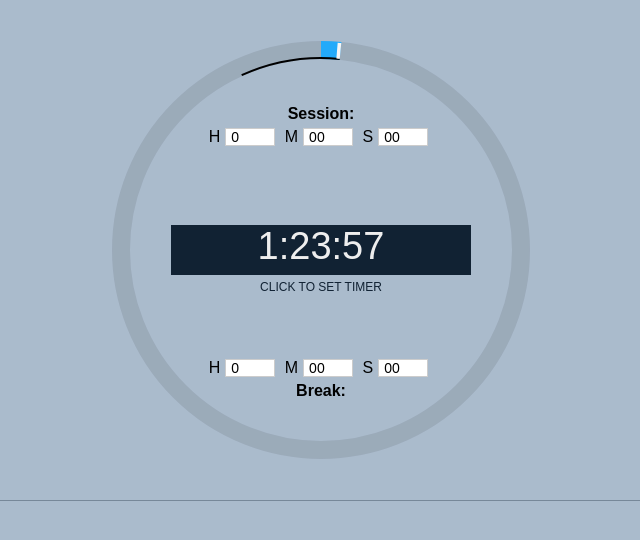
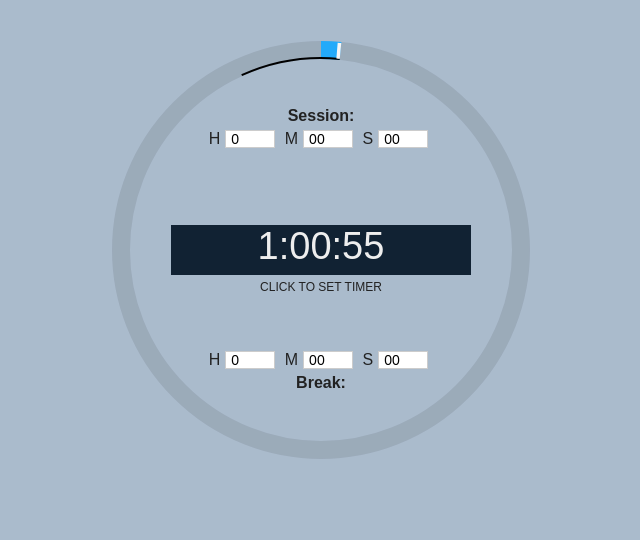
Before and after one commit to bdellaterra/FCPomodoro, a website built with webpack: page src/html/index.tmpl.html in a window 1280 px wide. Shown: the whole page, without its empty margins (319-959 px from the left). Built offline with nearby package versions, Linux system fonts and the light colour scheme; what present would draw is missing.

Commit message:
Auto-update digital time display.

```diff
--- a/src/css/styles.css
+++ b/src/css/styles.css
@@ -19,9 +19,9 @@ body,
 }
 
 #pomodoro {
-  outline: 1px solid #778899 ;
   text-align:center;
   font:16px sans-serif;
+  color: #222222;
 }
 
 .heading {
@@ -45,6 +45,14 @@ body,
 
 #content {
   z-index: 10;
+}
+
+a {
+  position: relative;
+  text-decoration: none;
+  color: inherit;
+  cursor: pointer;
+  z-index:25;
 }
 
 textarea,
@@ -84,10 +92,11 @@ input[type=number] {
   right: 0;
   margin-left: auto;
   margin-right: auto;
-  top: 100px;
+  top: 102px;
 }
 
 #readout {
+  position: static;
   height: 100px;
 }
 
@@ -101,10 +110,14 @@ input[type=number] {
   font-size: 38px;
 }
 
+.digitalTime {
+  line-height: 50px;
+}
+
 .instruction {
   position:static;
   font-size: 12px;
-  color: #112233;
+  color: #222222;
   margin-top: 5px;
 }
 
@@ -119,7 +132,7 @@ input[type=number] {
   right: 0;
   margin-left: auto;
   margin-right: auto;
-  bottom: 120px;
+  bottom: 128px;
 }
 
 canvas {
--- a/src/html/index.tmpl.html
+++ b/src/html/index.tmpl.html
@@ -12,22 +12,24 @@
                     <div id="session">
                         <div class="container">
                             <div class="heading">Session:</div>
-                            H<input class="hours" type="number" value="0" min="0" max="9" />
-                            M<input class="minutes" type="number" value="00" min="0" max="59" />
-                            S<input class="seconds" type="number" value="00" min="0" max="59" />
+                            H<input id="sessionHours" type="number" value="0" min="0" max="9" />
+                            M<input id="sessionMinutes" type="number" value="00" min="0" max="59" />
+                            S<input id="sessionSeconds" type="number" value="00" min="0" max="59" />
                         </div>
                     </div>
-                    <div id="readout">
-                        <div class="container">
-                            <div>1:23:57</div>
+                    <a id="toggle" href="#">
+                        <div id="readout">
+                            <div class="container">
+                                <div id="digitalTime"></div>
+                            </div>
+                            <div class="instruction">CLICK TO SET TIMER</div>
                         </div>
-                        <div class="instruction">CLICK TO SET TIMER</div>
-                    </div>
+                    </a>
                     <div id="break">
                         <div class="container">
-                            H<input class="hours" type="number" value="0" min="0" max="9" />
-                            M<input class="minutes" type="number" value="00" min="0" max="59" />
-                            S<input class="seconds" type="number" value="00" min="0" max="59" />
+                            H<input id="breakHours" type="number" value="0" min="0" max="9" />
+                            M<input id="breakMinutes" type="number" value="00" min="0" max="59" />
+                            S<input id="breakSeconds" type="number" value="00" min="0" max="59" />
                             <div class="heading">Break:</div>
                         </div>
                     </div>
--- a/src/js/index.js
+++ b/src/js/index.js
@@ -13,6 +13,7 @@ import makeSecondsArc from './ui/secondsArc'
 import makeTimer from './time/timer'
 import now from 'present'
 import sleep from './time/sleep'
+import { displayDigitalTime } from './ui/input'
 
 
 // Create a shared timer to synchronize components.
@@ -51,6 +52,9 @@ secondsGen.addCallback(() => {
   secondsArc.setRotation(ARC_CLOCK_ROTATION + minutesArc.getEnd())
 })
 
+// Update the digital timer display once per second.
+secondsGen.addCallback(() => displayDigitalTime(timer.remaining()))
+
 // Create a generator to dispatch rendering of various ui components.
 const renderGen = makeDispatcher()
 
--- a/src/js/ui/input.js
+++ b/src/js/ui/input.js
@@ -1,3 +1,8 @@
+import { msecsToHours, msecsToMinutes, msecsToSeconds } from '../utility/conv'
+import { MINUTES_PER_HOUR, SECONDS_PER_MINUTE } from '../utility/constants'
+
+// DOM element containing digital time readout
+const digitalTime = document.getElementById('digitalTime')
 
 const addInputs = () => {
   var c = document.createDocumentFragment()
@@ -8,3 +13,22 @@ const addInputs = () => {
   }
   document.body.appendChild(c)
 }
+
+// Pad numers less than ten with a leading zero.
+// Assumes argument is a positive number.
+const zeroPad = (n) => (n < 10 ? '0' : '') + n
+
+// Converts a millisecond time value to HH:MM:SS formatted string.
+const formatTime = (t) => {
+  const time = Math.max(0, t),
+        seconds = Math.floor(msecsToSeconds(t) % SECONDS_PER_MINUTE),
+        minutes = Math.floor(msecsToMinutes(t) % MINUTES_PER_HOUR),
+        hours = Math.floor(msecsToHours(t))
+  console.log(hours, minutes, seconds)
+  return [hours, zeroPad(minutes), zeroPad(seconds)].join(':')
+}
+
+// Update digital time display based on the millisecond time value provided.
+export const displayDigitalTime = (time = 0) => {
+  digitalTime.innerHTML = formatTime(time)
+}
--- a/src/js/utility/conv.js
+++ b/src/js/utility/conv.js
@@ -1,6 +1,9 @@
+
 export const degToRadians = (deg) => deg * Math.PI / 180
-export const msecsToHours = (ms) => ms / 1000 / 360
+
+export const msecsToSeconds = (ms) => ms / 1000
 export const msecsToMinutes = (ms) => ms / 1000 / 60
-export const msecsToSeconds = (ms) => ms / 1000
+export const msecsToHours = (ms) => ms / 1000 / 3600
+
 export const timeToDegrees = (t) => t * 6
 export const timeToRadians = (t) => degToRadians(timeToDegrees(t))
```
